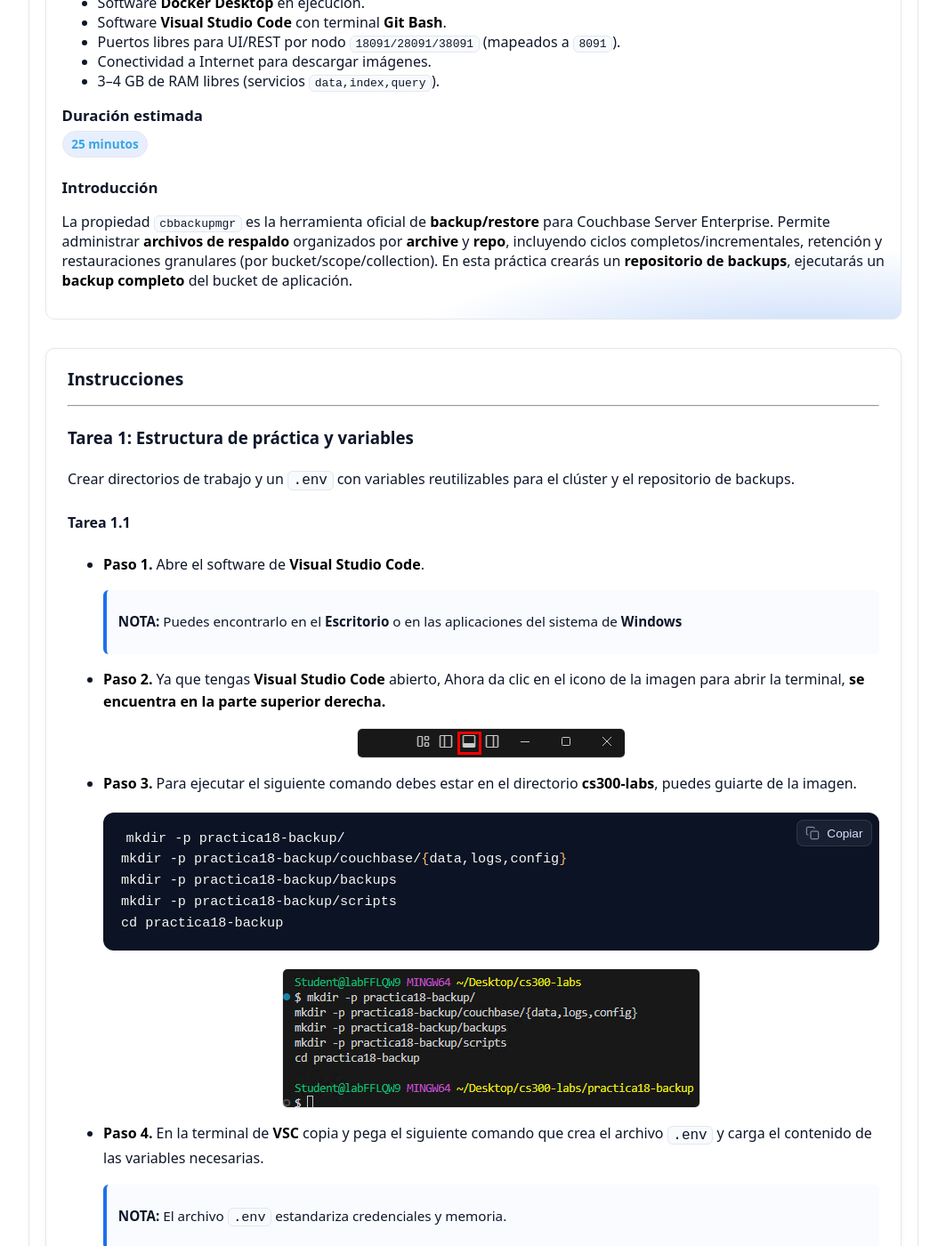
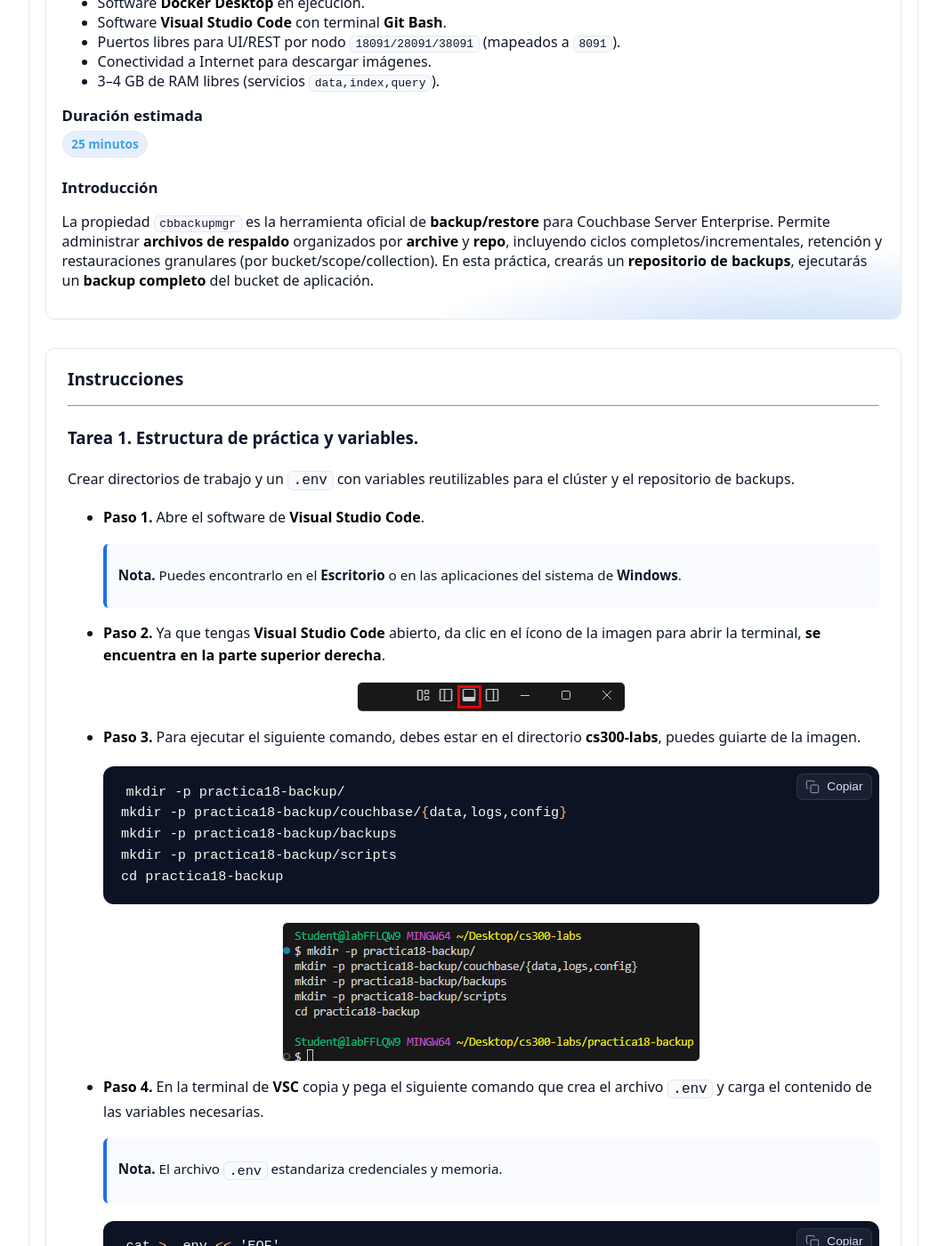
Before and after one commit to Netec-Mx/CS300_INT, a Jekyll site: the page built from labs/lab18/lab18.md, in a window 1280 px wide and 1400 px high, scrolled down 413 px. Shown: the whole window at 89% size, without its empty margins (108-1171 px from the left). Built offline with Jekyll 4.4.1, drawn with Linux system fonts in a browser that asks for light colours; some of the changed text lies outside the part shown.

Commit message:
Update lab18.md

````diff
--- a/labs/lab18/lab18.md
+++ b/labs/lab18/lab18.md
@@ -13,11 +13,11 @@ prerequisites:  # CAMBIAR POR CADA PRACTICA
   - Conectividad a Internet para descargar imágenes.
   - 3–4 GB de RAM libres (servicios `data,index,query`).
 introduction: | # CAMBIAR POR CADA PRACTICA
-  La propiedad `cbbackupmgr` es la herramienta oficial de **backup/restore** para Couchbase Server Enterprise. Permite administrar **archivos de respaldo** organizados por **archive** y **repo**, incluyendo ciclos completos/incrementales, retención y restauraciones granulares (por bucket/scope/collection). En esta práctica crearás un **repositorio de backups**, ejecutarás un **backup completo** del bucket de aplicación.
+  La propiedad `cbbackupmgr` es la herramienta oficial de **backup/restore** para Couchbase Server Enterprise. Permite administrar **archivos de respaldo** organizados por **archive** y **repo**, incluyendo ciclos completos/incrementales, retención y restauraciones granulares (por bucket/scope/collection). En esta práctica, crearás un **repositorio de backups**, ejecutarás un **backup completo** del bucket de aplicación.
 slug: lab18 # CAMBIAR POR CADA PRACTICA
 lab_number: 18 # CAMBIAR POR CADA PRACTICA
 final_result: | # CAMBIAR POR CADA PRACTICA
-  Has creado un **repositorio de backups**, ejecutado un **backup completo**, inspeccionado su contenido.
+  Has creado un **repositorio de backups**, ejecutado un **backup completo** e inspeccionado su contenido.
 notes: | # CAMBIAR POR CADA PRACTICA
   - Para producción, programa backups con un **scheduler** externo y almacén **durable** (NAS/NFS/s3fs).
   - Considera **encriptación a nivel de volumen** y control de accesos a la ruta de `archive`.
@@ -36,22 +36,20 @@ next: /lab19/lab19/ # CAMBIAR POR CADA PRACTICA MENU DE NAVEGACION HACIA ADELANT
 
 ---
 
-### Tarea 1: Estructura de práctica y variables
+### Tarea 1. Estructura de práctica y variables.
 
 Crear directorios de trabajo y un `.env` con variables reutilizables para el clúster y el repositorio de backups.
 
-#### Tarea 1.1
-
 - **Paso 1.** Abre el software de **Visual Studio Code**.
 
-  > **NOTA:** Puedes encontrarlo en el **Escritorio** o en las aplicaciones del sistema de **Windows**
+  > **Nota.** Puedes encontrarlo en el **Escritorio** o en las aplicaciones del sistema de **Windows**.
   {: .lab-note .info .compact}
 
-- **Paso 2.** Ya que tengas **Visual Studio Code** abierto, Ahora da clic en el icono de la imagen para abrir la terminal, **se encuentra en la parte superior derecha.**
+- **Paso 2.** Ya que tengas **Visual Studio Code** abierto, da clic en el ícono de la imagen para abrir la terminal, **se encuentra en la parte superior derecha**.
 
   ![cbase1]({{ page.images_base | relative_url }}/1.png)
 
-- **Paso 3.** Para ejecutar el siguiente comando debes estar en el directorio **cs300-labs**, puedes guiarte de la imagen.
+- **Paso 3.** Para ejecutar el siguiente comando, debes estar en el directorio **cs300-labs**, puedes guiarte de la imagen.
 
   ```bash
   mkdir -p practica18-backup/
@@ -64,7 +62,7 @@ Crear directorios de trabajo y un `.env` con variables reutilizables para el cl
 
 - **Paso 4.** En la terminal de **VSC** copia y pega el siguiente comando que crea el archivo `.env` y carga el contenido de las variables necesarias.
 
-  > **NOTA:** El archivo `.env` estandariza credenciales y memoria.
+  > **Nota.** El archivo `.env` estandariza credenciales y memoria.
   {: .lab-note .info .compact}
 
   ```bash
@@ -107,15 +105,13 @@ Crear directorios de trabajo y un `.env` con variables reutilizables para el cl
 
 ---
 
-### Tarea 2: Docker Compose y salud del nodo
+### Tarea 2. Docker Compose y salud del nodo.
 
 Definir `compose.yaml` para un nodo Couchbase con volúmenes persistentes y un volumen extra para **backups**.
 
-#### Tarea 2.1
+- **Paso 1.** Ahora, crea el archivo **Docker Compose** llamado **compose.yaml**. Copia y pega el siguiente codigo en la terminal.
 
-- **Paso 5.** Ahora crea el archivo **Docker Compose** llamado **compose.yaml**. Copia y pega el siguiente codigo en la terminal.
-
-  > **NOTA:**
+  > **Nota.**
   - El archivo `compose.yaml` mapea puertos 8091–8096 para la consola web y 11210 para clientes.
   - El healthcheck consulta el endpoint `/pools` que responde cuando el servicio está arriba (aunque aún no inicializado).
   {: .lab-note .info .compact}
@@ -176,17 +172,15 @@ Definir `compose.yaml` para un nodo Couchbase con volúmenes persistentes y un v
 
 ---
 
-### Tarea 3: Inicializar clúster y preparar datos
+### Tarea 3. Inicializar clúster y preparar datos.
 
 Inicializar el clúster, crear bucket/scope/collection y cargar datos de ejemplo que luego se respaldarán.
 
-#### Tarea 3.1
+- **Paso 1.** Inicializa el clúster, ejecuta el siguiete comando en la terminal.
 
-- **Paso 8.** Inicializa el clúster, ejecuta el siguiete comando en la terminal.
-
-  > **NOTA:** El `cluster-init` fija credenciales y cuotas de memoria (data/Index). Para un nodo local, 2 GB total y 512 MB para Index es razonable; ajusta según tu RAM.
+  > **Nota.** El `cluster-init` fija credenciales y cuotas de memoria (data/Index). Para un nodo local, 2 GB total y 512 MB para Index es razonable; ajusta según tu RAM.
   {: .lab-note .info .compact}
-  > **IMPORTANTE:** El comando se ejecuta desde el directorio de la practica **practica18-backup**. Puede tardar unos segundos en inicializar.
+  > **Importante.** El comando se ejecuta desde el directorio de la practica **practica18-backup**. Puede tardar unos segundos en inicializar.
   {: .lab-note .important .compact}
 
   ```bash
@@ -294,13 +288,11 @@ Inicializar el clúster, crear bucket/scope/collection y cargar datos de ejemplo
 
 ---
 
-### Tarea 4: Crear **archive/repo** y ejecutar **backup completo**
+### Tarea 4. Crear **archive/repo** y ejecutar **backup completo**.
 
 Crearás el **archive** y el **repo** de `cbbackupmgr` y realizarás un **backup** completo del clúster.
 
-#### Tarea 4.1
-
-- **Paso 16.** Crea el archive y repo (dentro del contenedor)
+- **Paso 1.** Crea el archive y repo (dentro del contenedor).
 
   ```bash
   docker exec -it "${CB_CONTAINER}" bash -lc "
@@ -340,15 +332,13 @@ Crearás el **archive** y el **repo** de `cbbackupmgr` y realizarás un **backup
 
 ---
 
-### Tarea 5: Limpieza
+### Tarea 5. Limpieza.
 
 Borrar datos en el entorno para repetir pruebas.
 
-#### Tarea 5.1
+- **Paso 1.** En la terminal, aplica el siguiente comando para detener el nodo.
 
-- **Paso 19.** En la terminal aplica el siguiente comando para detener el nodo.
-
-  > **NOTA:** Si es necesario puedes volver a encender los contenedores con el comando **`docker compose start`**
+  > **Nota.** Si es necesario, puedes volver a encender los contenedores con el comando **`docker compose start`**.
   {: .lab-note .info .compact}
 
   ```bash
````
Also changed, not shown: other parts of labs/lab18/lab18.md (+19 -19 lines).
